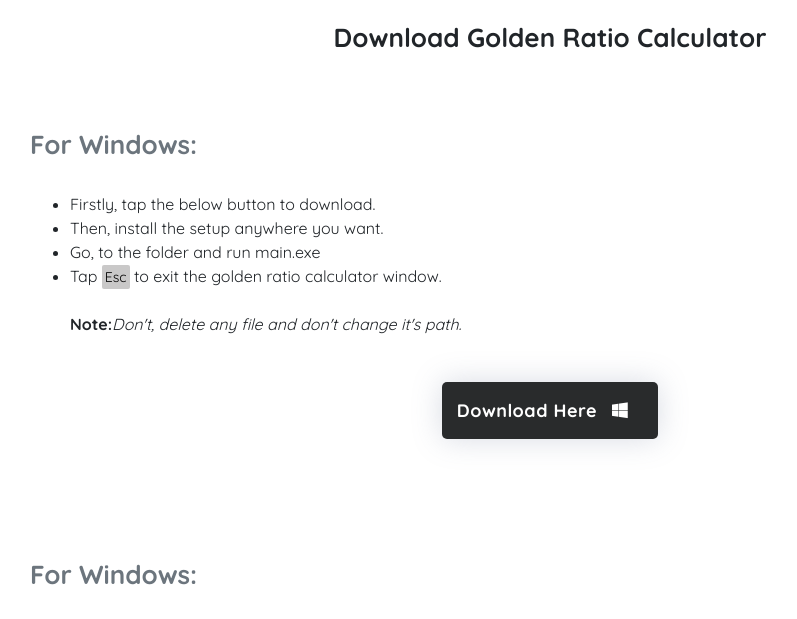
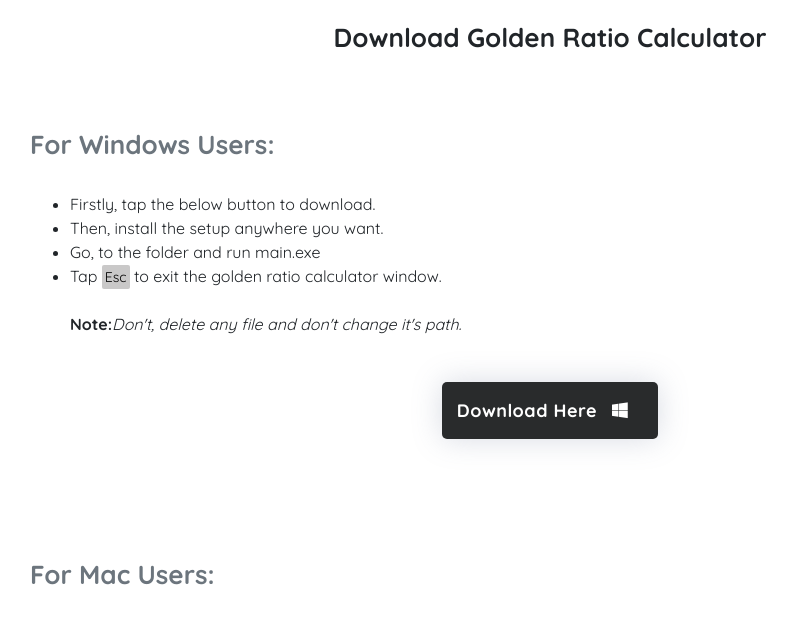
Before and after one commit to uditkumar11/Golden-Theory, a plain HTML site: page golden_calc_page.html in a window 1280 px wide. Shown: the part 1640-2259 px from the top of the page, without its empty margins (90-887 px from the left). Drawn offline with nearby package versions, Linux system fonts and the light colour scheme; files whose address does not match are found by name; a web font is replaced by a local one.

Commit message:
changed name

```diff
--- a/golden_calc_page.html
+++ b/golden_calc_page.html
@@ -455,7 +455,7 @@ footer{
 
  <div class="member">
       <div class="mem-title">Download Golden Ratio Calculator</div><br/><br/><br/>
-      <h4 class="mem-title text-muted" style="text-align: left;">For Windows:</h4><br/>
+      <h4 class="mem-title text-muted" style="text-align: left;">For Windows Users:</h4><br/>
       <ul style="text-align: left;">
         <li>Firstly, tap the below button to download.</li>
         <li>Then, install the setup anywhere you want.</li>
@@ -470,7 +470,7 @@ footer{
 </div>
 <div class="member">
   <!-- <div class="mem-title">Download Golden Ratio Calculator</div><br/><br/><br/> -->
-  <h4 class="mem-title text-muted" style="text-align: left;">For Windows:</h4><br/>
+  <h4 class="mem-title text-muted" style="text-align: left;">For Mac Users:</h4><br/>
   <ul style="text-align: left;">
     <li>Firstly, tap the below button to download.</li>
     <li>Then, install the setup anywhere you want.</li>
```
